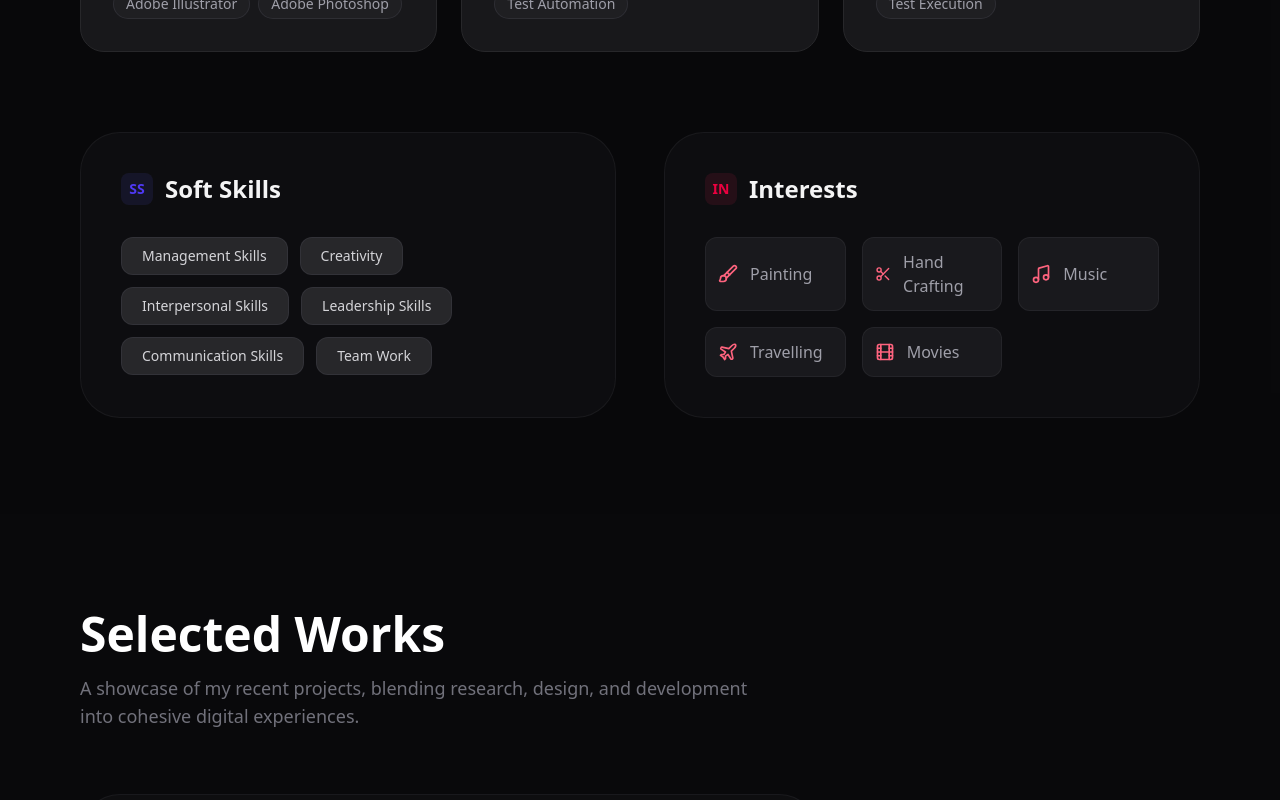
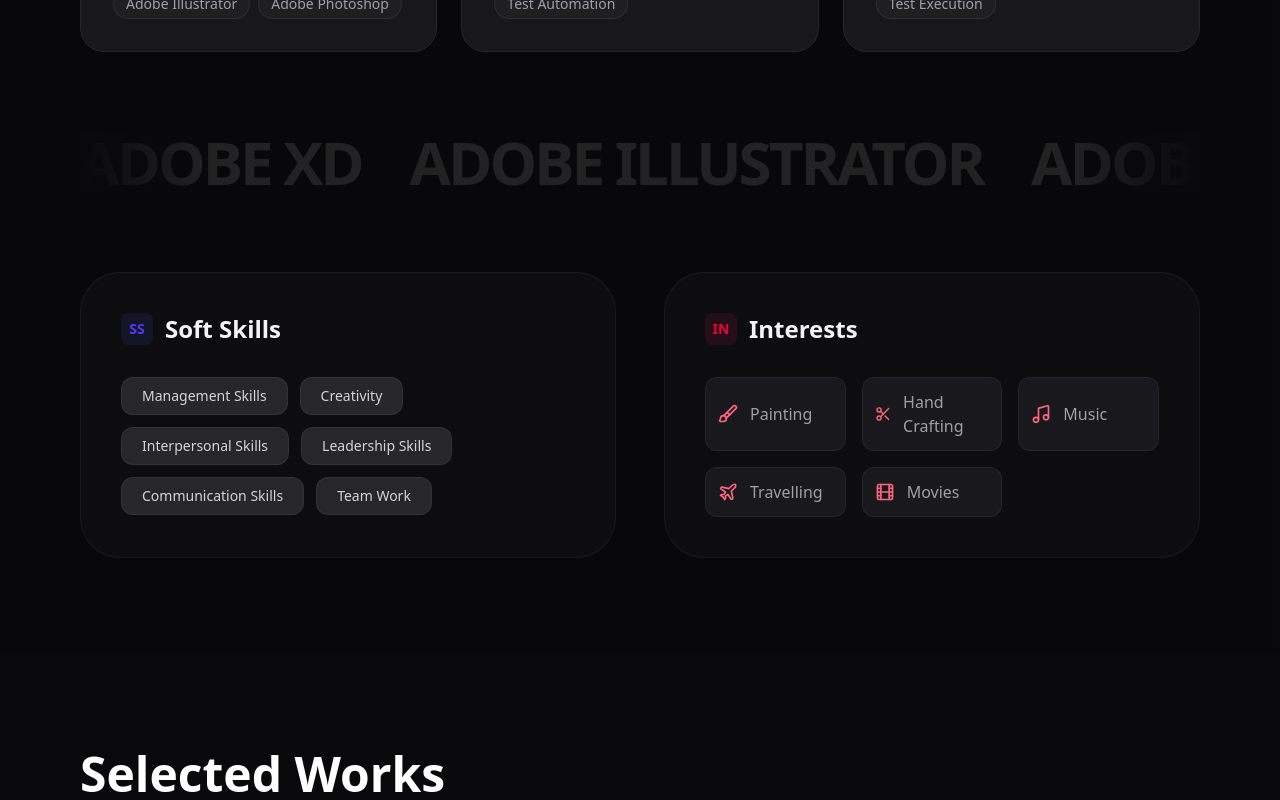
Before and after one commit to JithmiShihara99/MyWeb, a React (Vite) app: page / in a window 1280 px wide. Shown: the part 1640-2440 px from the top of the page. Built offline with nearby package versions, Linux system fonts and the light colour scheme.

Commit message:
samll fixes

```diff
--- a/src/App.tsx
+++ b/src/App.tsx
@@ -1,6 +1,6 @@
 import { useState, useEffect } from "react";
 import { motion, AnimatePresence } from 'framer-motion';
-import { Moon, Sun, Menu, X, Mail, ArrowUp } from 'lucide-react';
+import { Moon, Sun, Menu, X, Mail, ArrowUp, Copy, Check } from 'lucide-react';
 import Hero from './components/Hero';
 import Skills from './components/Skills';
 import Projects from './components/Projects';
@@ -17,6 +17,13 @@
   const [showScrollTop, setShowScrollTop] = useState(false);
   const [currentTime, setCurrentTime] = useState("");
   const [loading, setLoading] = useState(true);
+  const [copied, setCopied] = useState(false);
+
+  const copyEmail = () => {
+    navigator.clipboard.writeText(personalInfo.email);
+    setCopied(true);
+    setTimeout(() => setCopied(false), 2000);
+  };
 
   useEffect(() => {
     document.body.style.overflow = 'hidden';
@@ -63,6 +70,7 @@
     { name: 'Design', href: '#design' },
     { name: 'Experience', href: '#experience' },
   ];
+
   return (
     <div className={`min-h-screen transition-colors duration-500 ${isDarkMode ? 'bg-zinc-950 text-zinc-100' : 'bg-zinc-50 text-zinc-900'}`}>
       <AnimatePresence>
@@ -72,7 +80,6 @@
       <Cursor />
 
       {/* Navigation */}
-
       <nav className={`fixed top-0 w-full z-50 border-b transition-colors duration-500 ${isDarkMode ? 'border-white/5 bg-zinc-950/20' : 'border-black/5 bg-white/20'} backdrop-blur-xl px-6 lg:px-20 py-4`}>
         <div className="container mx-auto flex justify-between items-center">
           <motion.div
@@ -80,7 +87,7 @@
             animate={{ opacity: 1, x: 0 }}
             className="flex items-center gap-4"
           >
-            <div className="text-xl font-black tracking-tighter">
+            <div className="text-xl font-black tracking-tighter text-zinc-900 dark:text-white">
               Jithmi<span className="text-indigo-500">Shihara</span>
             </div>
             <div className={`hidden sm:flex items-center gap-2 px-2.5 py-1 rounded-full border text-[10px] font-bold uppercase tracking-wider transition-colors ${
@@ -225,12 +232,21 @@
                 <p className={`text-indigo-100 text-xl mb-12 max-w-2xl mx-auto ${isDarkMode ? 'opacity-90' : 'opacity-100'}`}>
                   I'm always open to new projects, collaborations, and opportunities to push digital boundaries.
                 </p>
+                <div className="flex flex-col sm:flex-row items-center justify-center gap-4">
                   <a
                     href={`mailto:${personalInfo.email}`}
                     className={`inline-flex items-center gap-3 px-10 py-5 rounded-2xl font-bold text-lg transition-all ${isDarkMode ? 'bg-white text-indigo-600 hover:bg-zinc-100' : 'bg-zinc-950 text-white hover:bg-zinc-800 shadow-lg'}`}
                   >
                     <Mail className="w-6 h-6" /> Get In Touch
                   </a>
+                  <button
+                    onClick={copyEmail}
+                    className={`inline-flex items-center gap-3 px-10 py-5 rounded-2xl font-bold text-lg border transition-all ${isDarkMode ? 'border-white/20 bg-white/5 hover:bg-white/10' : 'border-white/20 bg-white/10 hover:bg-white/20 text-white'}`}
+                  >
+                    {copied ? <Check className="w-6 h-6 text-emerald-400" /> : <Copy className="w-6 h-6" />}
+                    {copied ? 'Copied!' : 'Copy Email'}
+                  </button>
+                </div>
               </div>
 
               {/* Decorative elements */}
@@ -258,7 +274,7 @@
 
       <footer className={`py-12 border-t transition-colors duration-500 ${isDarkMode ? 'border-white/5 text-zinc-500' : 'border-black/5 text-zinc-600'} px-6 lg:px-20`}>
         <div className="container mx-auto flex flex-col md:flex-row justify-between items-center gap-8">
-          <div className="text-sm">
+          <div className="text-sm font-medium">
             © {new Date().getFullYear()} {personalInfo.name}. Developed with React & Tailwind.
           </div>
           <div className="flex gap-8">
--- a/src/components/DribbbleGallery.tsx
+++ b/src/components/DribbbleGallery.tsx
@@ -36,17 +36,19 @@
               whileHover={{ y: -10 }}
               className="group relative aspect-[4/3] rounded-[2rem] overflow-hidden border border-zinc-200 dark:border-zinc-800 shadow-sm"
             >
+              <div className="absolute inset-0 bg-zinc-900/10 dark:bg-zinc-100/5 animate-pulse -z-10" />
               <img
                 src={shot.image}
                 alt={shot.title}
                 className="w-full h-full object-cover transition-transform duration-700 group-hover:scale-110"
+                loading="lazy"
               />
-              <div className="absolute inset-0 bg-gradient-to-t from-zinc-950/90 via-zinc-950/20 to-transparent opacity-0 group-hover:opacity-100 transition-opacity duration-500 flex flex-col justify-end p-8">
+              <div className="absolute inset-0 bg-gradient-to-t from-zinc-950/90 via-zinc-950/40 to-transparent opacity-0 group-hover:opacity-100 transition-all duration-500 flex flex-col justify-end p-8 backdrop-blur-[2px]">
                 <h3 className="text-white text-xl font-bold mb-2 transform translate-y-4 group-hover:translate-y-0 transition-transform duration-500">
                   {shot.title}
                 </h3>
                 <div className="flex items-center gap-2 text-indigo-400 font-bold text-sm transform translate-y-4 group-hover:translate-y-0 transition-transform duration-500 delay-75">
-                  View Shot <ExternalLink size={14} />
+                  View Case Study <ExternalLink size={14} />
                 </div>
               </div>
             </motion.a>
--- a/src/components/Skills.tsx
+++ b/src/components/Skills.tsx
@@ -81,7 +81,25 @@
           ))}
         </div>
 
-        <div className="grid lg:grid-cols-2 gap-12">
+        {/* Tech Marquee */}
+        <div className="mt-20 overflow-hidden relative">
+          <div className={`absolute inset-y-0 left-0 w-32 z-10 bg-gradient-to-r pointer-events-none ${isDarkMode ? 'from-zinc-950' : 'from-white'}`} />
+          <div className={`absolute inset-y-0 right-0 w-32 z-10 bg-gradient-to-l pointer-events-none ${isDarkMode ? 'from-zinc-950' : 'from-white'}`} />
+
+          <motion.div
+            animate={{ x: ["0%", "-50%"] }}
+            transition={{ duration: 20, repeat: Infinity, ease: "linear" }}
+            className="flex gap-12 whitespace-nowrap w-max px-12"
+          >
+            {[...skills.flatMap(s => s.items), ...skills.flatMap(s => s.items)].map((item, idx) => (
+              <span key={idx} className={`text-4xl lg:text-6xl font-black uppercase tracking-tighter opacity-10 transition-opacity hover:opacity-100 cursor-default ${isDarkMode ? 'text-white' : 'text-zinc-950'}`}>
+                {item}
+              </span>
+            ))}
+          </motion.div>
+        </div>
+
+        <div className="grid lg:grid-cols-2 gap-12 mt-20">
           {/* Soft Skills */}
           <motion.div
             initial={{ opacity: 0, x: -20 }}
```
Lines whose indentation alone changed are shown as unchanged.
